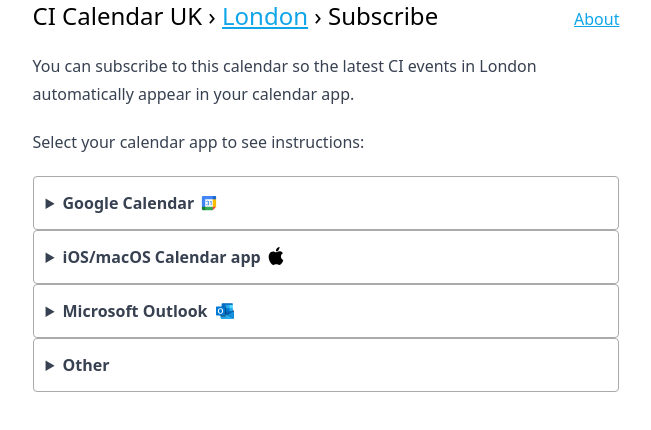
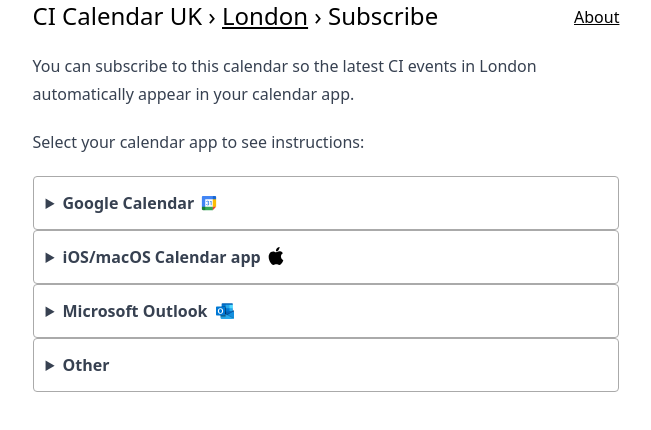
Before and after one commit to simrun/cicalendaruk, a Next.js app: page /london/subscribe in a window 1280 px wide. Shown: the top 430 px of the page, without its empty margins (314-965 px from the left). Built offline with nearby package versions, Linux system fonts and the light colour scheme.

Commit message:
Update NavBar styles to match Tailwind prose

```diff
--- a/src/components/NavBar.tsx
+++ b/src/components/NavBar.tsx
@@ -8,6 +8,7 @@
 }: {
   breadcrumb: NameUrlClass[];
 }) {
+  const linkStyle = "font-medium underline hover:bg-black hover:text-white";
   const breadcrumbAsText = breadcrumb.map(([name, ..._]) => name).join(" > ");
   const isAbout = breadcrumbAsText === "About";
   return (
@@ -15,7 +16,7 @@
       <Link
         // Home is always a link, but is displayed as text except on the About page
         // where users might get stuck without a link back to the calendar.
-        className={isAbout ? "" : "text-inherit"}
+        className={isAbout ? linkStyle : "text-inherit"}
         style={isAbout ? {} : { textDecoration: "inherit" }}
         href="/"
       >
@@ -26,10 +27,7 @@
         <span key={url ?? name} className={className}>
           &nbsp;›&nbsp;
           {url ? (
-            <Link
-              className="text-sky-500 underline hover:text-sky-400"
-              href={url}
-            >
+            <Link className={linkStyle} href={url}>
               {name}
             </Link>
           ) : (
@@ -40,7 +38,7 @@
       {!isAbout && (
         <span className="flex-1 ps-1 text-right">
           <Link
-            className="hover:text-sky-400relative bottom-0.5 text-base text-sky-500 underline"
+            className={`relative bottom-0.5 text-base ${linkStyle}`}
             href="/about"
           >
             About
```
